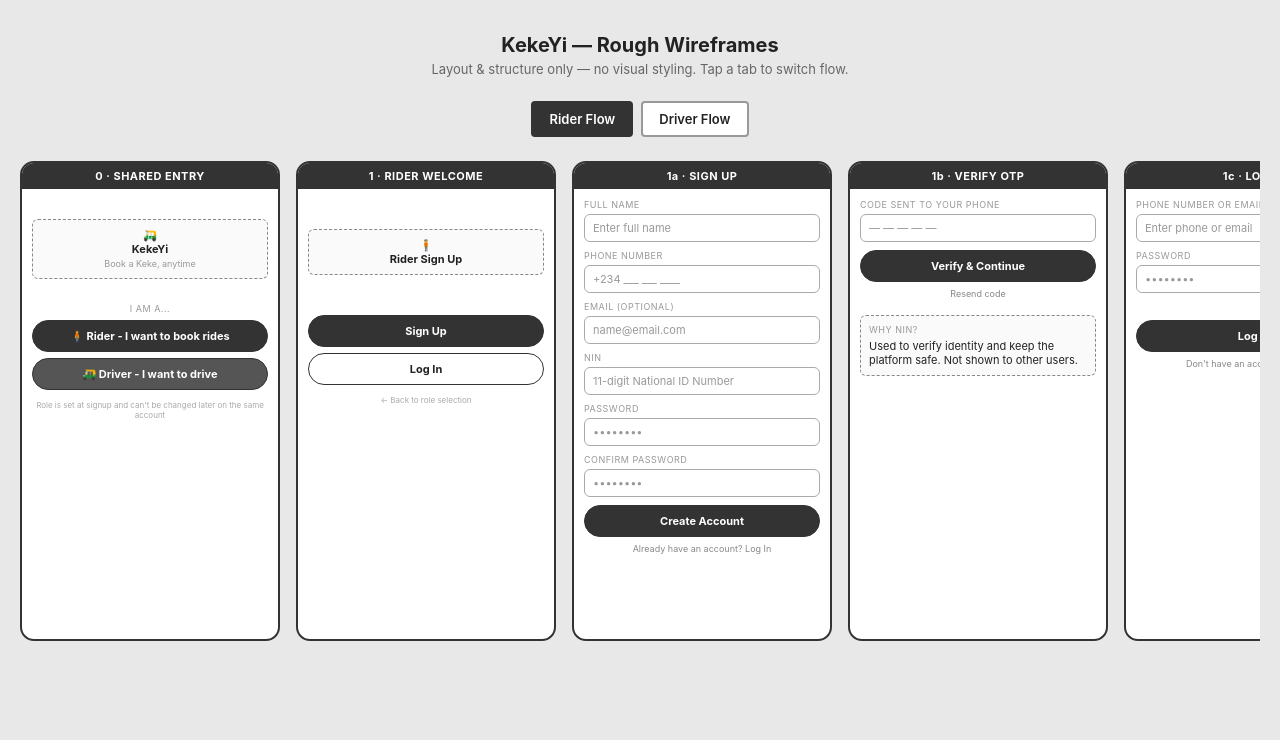
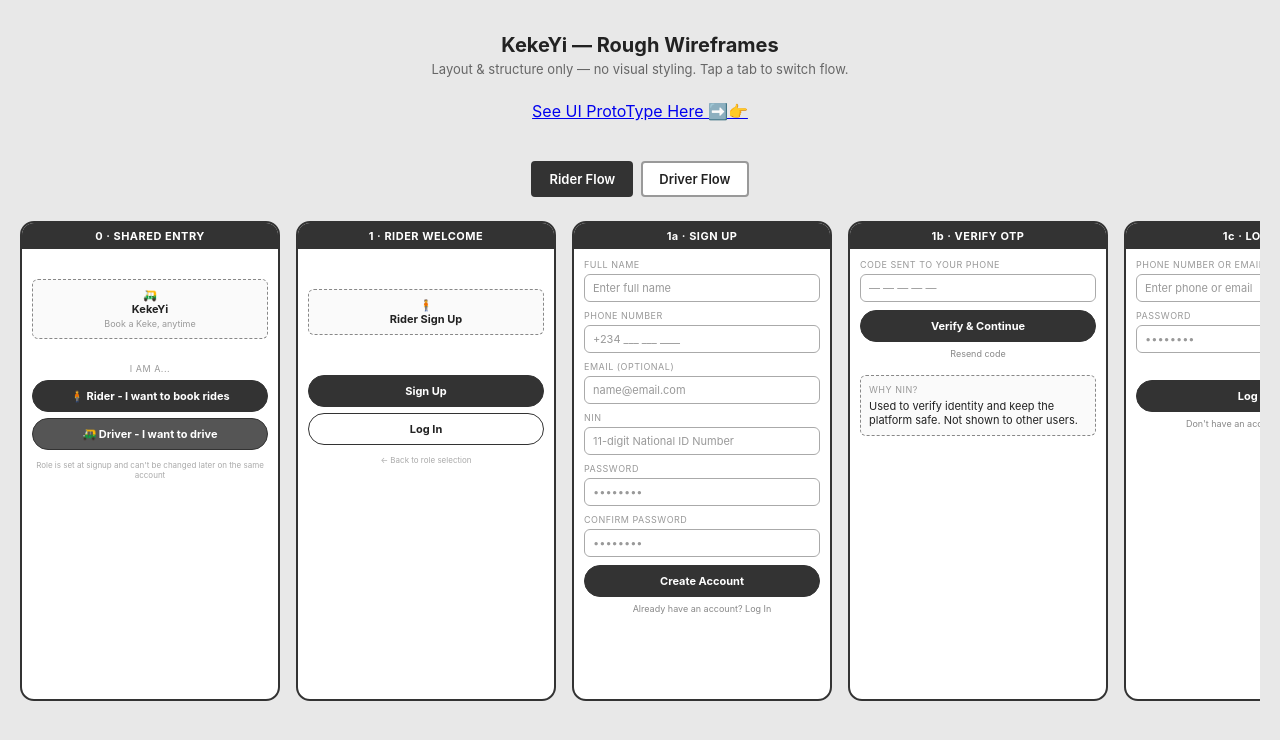
Before and after one commit to Sammy-blaq/KekeYi-wireframe, a plain HTML site: page index.html in a window 1280 px wide. Drawn offline with Linux system fonts and the light colour scheme.

Commit message:
added link to ui prototype

```diff
--- a/index.html
+++ b/index.html
@@ -276,6 +276,9 @@
     <h1>KekeYi — Rough Wireframes</h1>
     <div class="subtitle">
       Layout &amp; structure only — no visual styling. Tap a tab to switch flow.
+    </div>
+    <div style="display: flex; justify-content: center; margin-bottom: 40px">
+      <a href="./ui-prototype.html" s>See UI ProtoType Here ➡️👉</a>
     </div>
 
     <div class="tabs">
```
